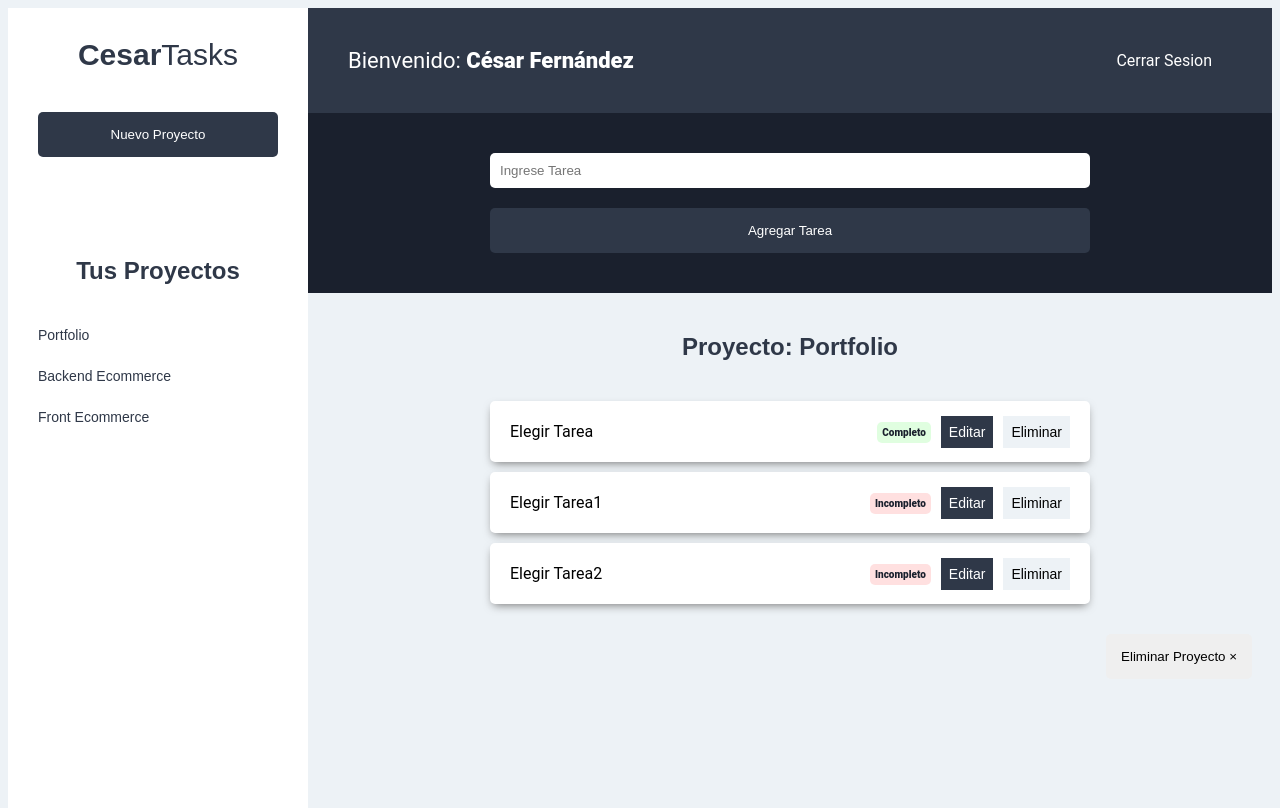
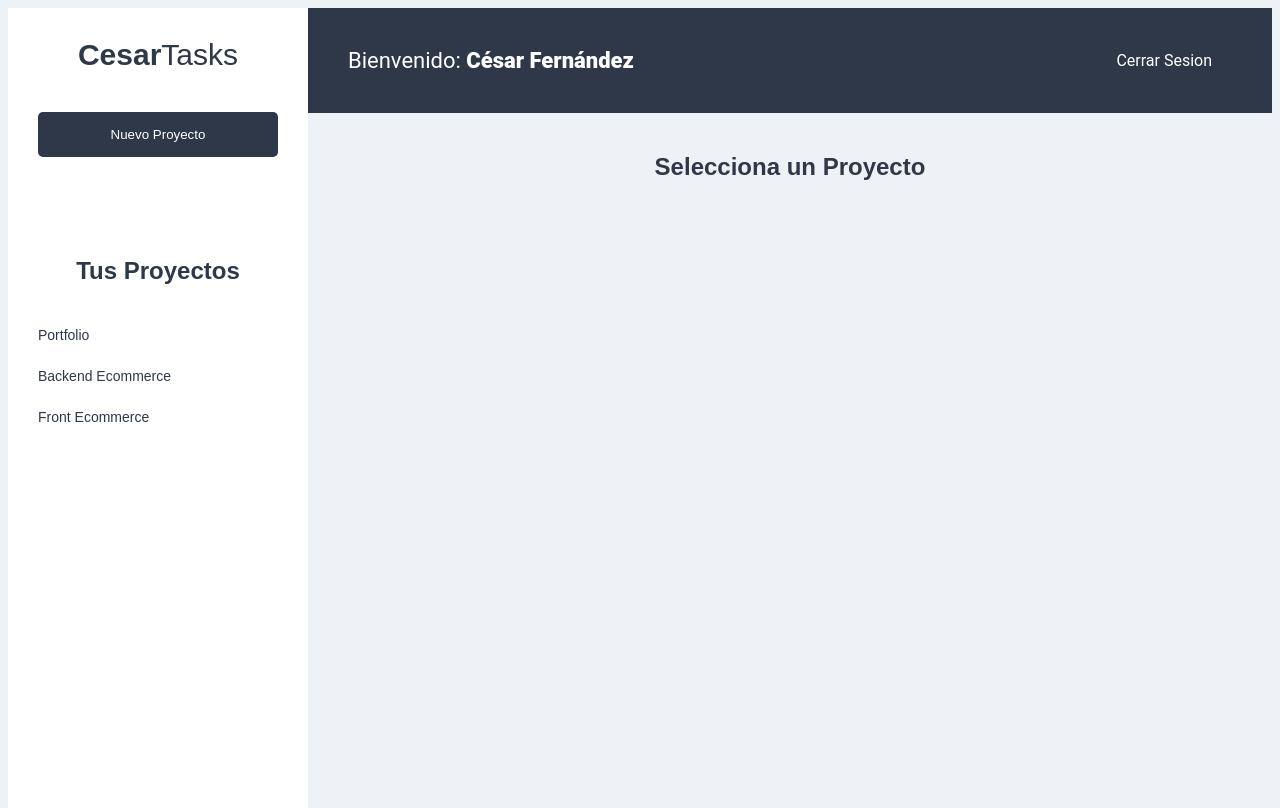
Before and after one commit to cfremoto/managerProyects, a React (Vite) app: page /proyectos in a window 1280 px wide. Built offline with nearby package versions, Linux system fonts and the light colour scheme.

Commit message:
ocultar formulario de tareas sino hay proyecto

```diff
--- a/package.json
+++ b/package.json
@@ -11,7 +11,8 @@
   "dependencies": {
     "react": "^18.2.0",
     "react-dom": "^18.2.0",
-    "react-router-dom": "^6.3.0"
+    "react-router-dom": "^6.3.0",
+    "sweetalert2": "^11.4.33"
   },
   "devDependencies": {
     "@types/react": "^18.0.17",
--- a/src/components/proyectos/NuevoProyecto.jsx
+++ b/src/components/proyectos/NuevoProyecto.jsx
@@ -1,4 +1,5 @@
 import { useContext, useState } from 'react';
+import Swal from 'sweetalert2';
 import { ProyectoContext } from '../../context/ProyectoContext';
 
 export const NuevoProyecto = () => {
@@ -17,8 +18,15 @@ export const NuevoProyecto = () => {
 
   const onSubmitProyecto = (e) => {
     e.preventDefault();
+    if (nombre === '') {
+      return Swal.fire({
+        icon: 'error',
+        title: 'Oops...',
+        text: 'El campo nombre no puede estar vacio!',
+      });
+    }
     agregarProyecto(proyecto);
-    proyecto = '';
+    setProyecto({ nombre: '' });
   };
 
   const mostrar = () => {
@@ -39,7 +47,7 @@ export const NuevoProyecto = () => {
             placeholder='Nombre del Proyecto'
             name='nombre'
             onChange={onChangeProyecto}
-            velue={nombre}
+            value={nombre}
           />
 
           <input
--- a/src/components/proyectos/Proyecto.jsx
+++ b/src/components/proyectos/Proyecto.jsx
@@ -1,9 +1,19 @@
+import { useContext } from 'react';
+import { ProyectoContext } from '../../context/ProyectoContext';
+
 export const Proyecto = ({ proyecto }) => {
   const { nombre, id } = proyecto;
 
+  const context = useContext(ProyectoContext);
+  const { obtenerProyectoActual } = context;
+
   return (
     <li>
-      <button type='button' className='btn btn-blank'>
+      <button
+        type='button'
+        className='btn btn-blank'
+        onClick={() => obtenerProyectoActual(id)}
+      >
         {nombre}
       </button>
     </li>
--- a/src/components/tareas/FormTareas.jsx
+++ b/src/components/tareas/FormTareas.jsx
@@ -1,4 +1,14 @@
+import { useContext } from 'react';
+import { ProyectoContext } from '../../context/ProyectoContext';
+
 export const FormTareas = () => {
+  const context = useContext(ProyectoContext);
+  const { proyectoActual } = context;
+
+  if (!proyectoActual) return null;
+
+  const [proyecto] = proyectoActual;
+
   return (
     <section className='formulario'>
       <form>
--- a/src/components/tareas/ListadoTareas.jsx
+++ b/src/components/tareas/ListadoTareas.jsx
@@ -1,6 +1,14 @@
+import { useContext } from 'react';
+import { ProyectoContext } from '../../context/ProyectoContext';
 import { Tarea } from './Tarea';
 
 export const ListadoTareas = () => {
+  const context = useContext(ProyectoContext);
+  const { proyectoActual } = context;
+
+  if (!proyectoActual) return <h2>Selecciona un Proyecto</h2>;
+  const [proyecto] = proyectoActual;
+
   const tareasProyecto = [
     { nombre: 'Elegir Tarea', estado: true },
     { nombre: 'Elegir Tarea1', estado: false },
@@ -9,7 +17,7 @@ export const ListadoTareas = () => {
 
   return (
     <>
-      <h2>Proyecto: Portfolio</h2>
+      <h2>{proyecto.nombre}</h2>
 
       <ul className='listado-tareas'>
         {tareasProyecto.length === 0 ? (
--- a/src/context/ProyectoReducer.jsx
+++ b/src/context/ProyectoReducer.jsx
@@ -1,4 +1,9 @@
-import { AGREGAR_PROYECTO, FORMULARIO_PROYECTO, OBTENER_PROYECTOS } from '../types';
+import {
+  AGREGAR_PROYECTO,
+  FORMULARIO_PROYECTO,
+  OBTENER_PROYECTO,
+  OBTENER_PROYECTOS,
+} from '../types';
 
 export default (state, action) => {
   switch (action.type) {
@@ -18,6 +23,15 @@ export default (state, action) => {
       return {
         ...state,
         proyectos: [...state.proyectos, action.payload],
+        formNewProyecto: false,
+      };
+
+    case OBTENER_PROYECTO:
+      return {
+        ...state,
+        proyectoActual: state.proyectos.filter(
+          (proyecto) => proyecto.id === action.payload
+        ),
       };
 
     default:
--- a/src/context/ProyectoState.jsx
+++ b/src/context/ProyectoState.jsx
@@ -1,5 +1,10 @@
 import { useReducer } from 'react';
-import { AGREGAR_PROYECTO, FORMULARIO_PROYECTO, OBTENER_PROYECTOS } from '../types';
+import {
+  AGREGAR_PROYECTO,
+  FORMULARIO_PROYECTO,
+  OBTENER_PROYECTO,
+  OBTENER_PROYECTOS,
+} from '../types';
 import { ProyectoContext } from './ProyectoContext';
 import ProyectoReducer from './ProyectoReducer';
 
@@ -13,6 +18,7 @@ export const ProyectoState = (props) => {
   const initialState = {
     proyectos: [],
     formNewProyecto: false,
+    proyectoActual: null,
   };
 
   const [state, dispatch] = useReducer(ProyectoReducer, initialState);
@@ -36,14 +42,23 @@ export const ProyectoState = (props) => {
     });
   };
 
+  const obtenerProyectoActual = (proyectoId) => {
+    dispatch({
+      type: OBTENER_PROYECTO,
+      payload: proyectoId,
+    });
+  };
+
   return (
     <ProyectoContext.Provider
       value={{
         proyectos: state.proyectos,
         formProyecto: state.formNewProyecto,
+        proyectoActual: state.proyectoActual,
         mostrarFormulario,
         obtenerProyectos,
         agregarProyecto,
+        obtenerProyectoActual,
       }}
     >
       {props.children}
--- a/src/types/index.jsx
+++ b/src/types/index.jsx
@@ -1,3 +1,4 @@
 export const FORMULARIO_PROYECTO = 'FORMULARIO_PROYECTO';
 export const OBTENER_PROYECTOS = 'OBTENER_PROYECTOS';
 export const AGREGAR_PROYECTO = 'AGREGAR_PROYECTO';
+export const OBTENER_PROYECTO = 'OBTENER_PROYECTO';
```
Also changed, not shown: 1 other file (tests, documents, lock files or other folders).
